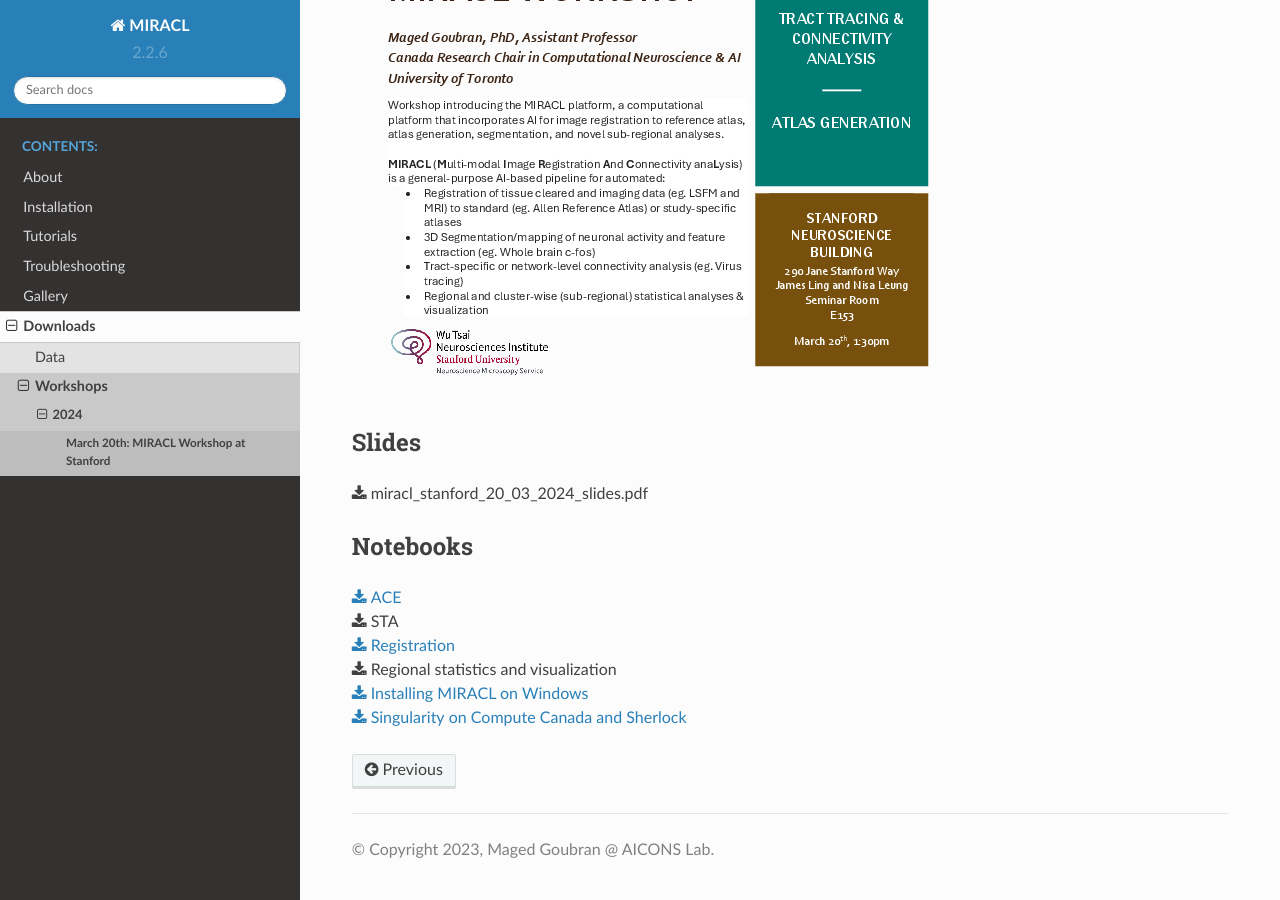
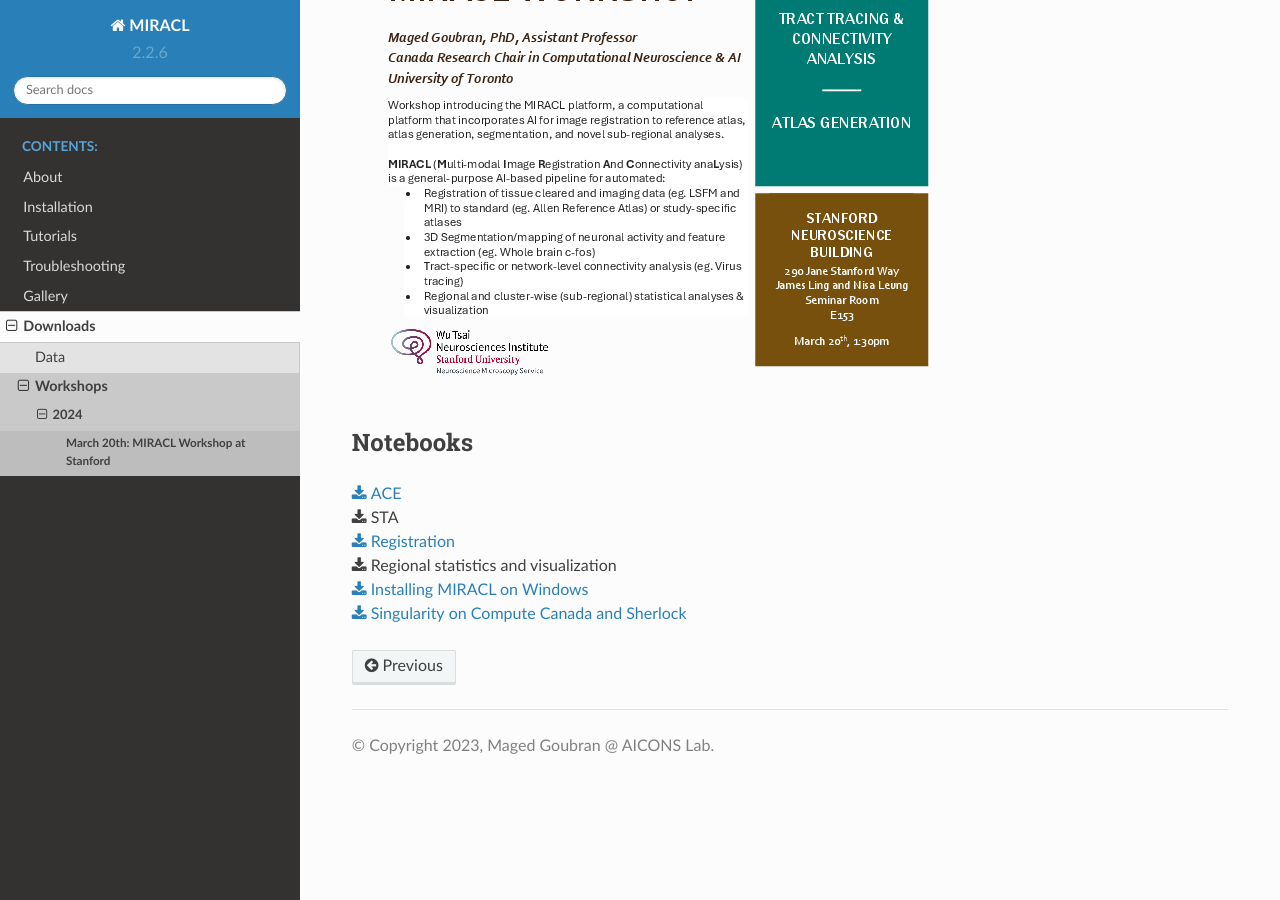
Before and after one commit to AICONSlab/MIRACL, a Sphinx documentation site: the page built from docs/downloads/workshops/2024/stanford_20_03_2024/stanford_20_03_2024.rst, in a window 1280 px wide and 900 px high, scrolled down 606 px. Built offline with Sphinx 7.4.7 and the Read the Docs theme 2.0.0, drawn with Linux system fonts in a browser that asks for light colours.

Commit message:
[docs] remove workshop slides

```diff
--- a/docs/downloads/workshops/2024/stanford_20_03_2024/stanford_20_03_2024.rst
+++ b/docs/downloads/workshops/2024/stanford_20_03_2024/stanford_20_03_2024.rst
@@ -5,11 +5,6 @@
 =====
 
 .. image:: ./data/miracl_stanford_20_03_2024_flyer.png
-
-Slides
-======
-
-:download:`miracl_stanford_20_03_2024_slides.pdf <./data/miracl_stanford_20_03_2024_slides.pdf>`
 
 Notebooks
 =========
```
Also changed, not shown: docs/downloads/workshops/2024/stanford_20_03_2024/data/miracl_stanford_20_03_2024_flyer.jpg (deleted), 1 other file.
